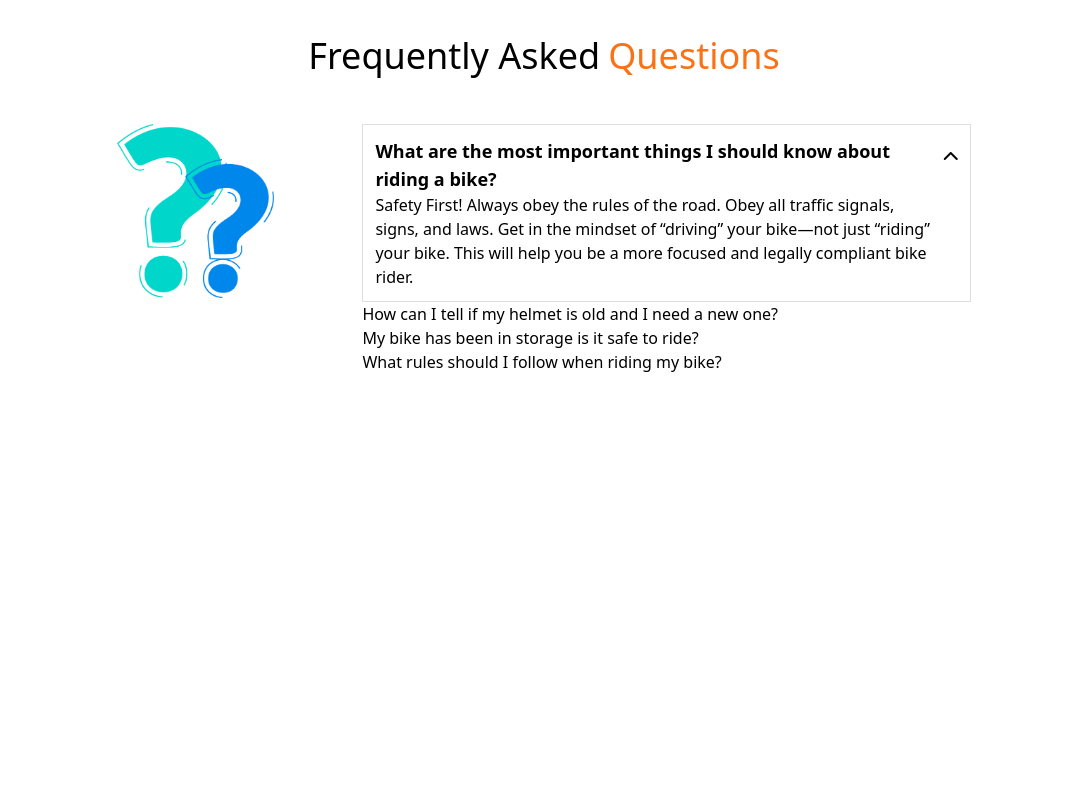
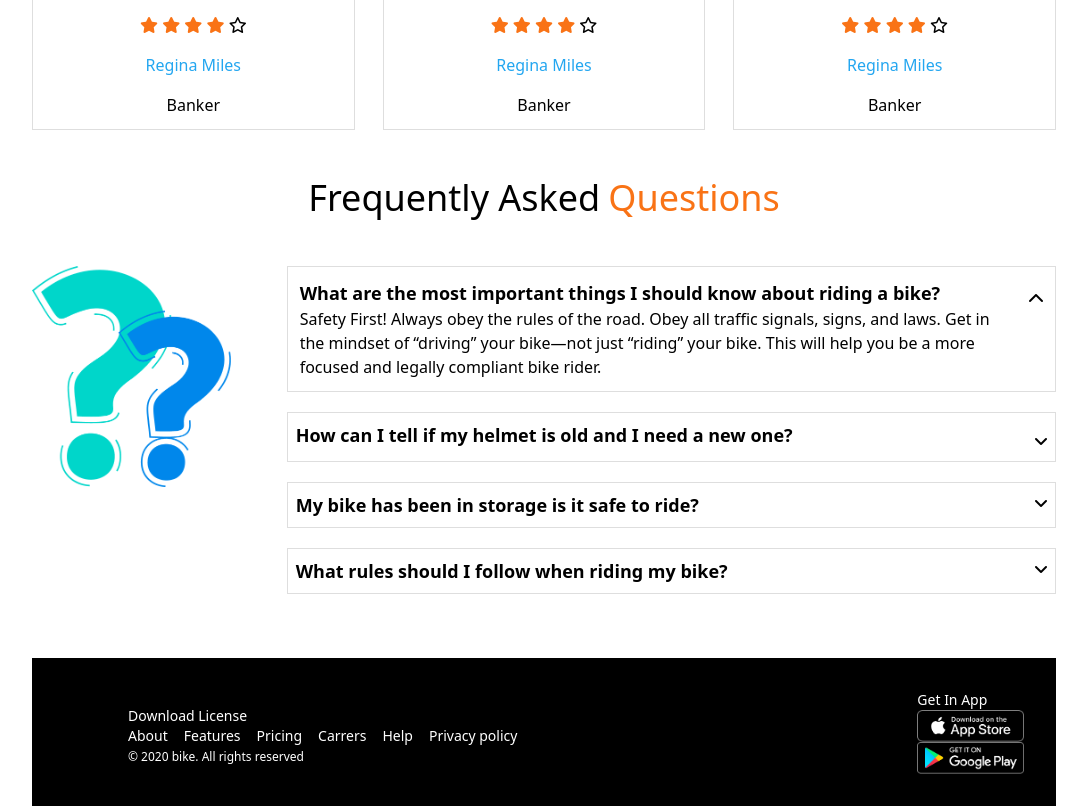
Before and after one commit to M1ruhul/Bikezone, a plain HTML site: page index.html in a window 1280 px wide. Shown: the part 1967-2773 px from the top of the page, without its empty margins (96-1183 px from the left). Before the commit the page ends 2341 px from the top, so only its background shows below. Drawn offline with nearby package versions, Linux system fonts and the light colour scheme.

Commit message:
project maximum work done

```diff
--- a/index.html
+++ b/index.html
@@ -20,13 +20,13 @@
     <link rel="stylesheet" href="./style/style.css">
 </head>
 
-<body class="mx-auto w-8/12">
+<body class="mx-auto w-4/5">
     <header>
         <section>
             <!-- header section nav bar -->
             <div>
                 <div class="flex justify-between p-8">
-                    <h1 class="font-bold items-center">Bike Dekho</h1>
+                    <h1 class="font-bold items-center m-auto ml-0">Bike Dekho</h1>
                     <ul class="flex justify-between items-center gap-3">
                         <ol>Home</ol>
                         <ol>Shop</ol>
@@ -37,17 +37,18 @@
                 </div>
             </div>
             <!-- header cover section  -->
-            <div class="bg-[#E76F511A] p-6 flex justify-between">
-                <div class="flex flex-col gap-4 px-8 py-8">
-                    <h1 class="font-bold text-4xl">Ride-on R15 V4 <br> with Smile</h1>
-                    <p>Amet minim mollit non deserunt ullamco <br>
-                        est sit aliqua dolor do amet sint. Velit officia consequat <br> duis enim velit mollit.</p>
+            <div class="bg-[#E76F511A] mt-5 p-5 flex justify-between">
+                <span><i class="fa-solid fa-chevron-left mt-44 "></i></span>
+                <div class="flex flex-col gap-4 mt-10 px-16 py-8">
+                    <h1 class="font-extrabold text-4xl">Ride-on R15 V4 <br> with Smile</h1>
+                    <p class="text-sm">Amet minim mollit non deserunt ullamco <br>est sit aliqua dolor do amet sint. Velit officia consequat <br> duis enim velit mollit.</p>
                     <h3 class="bg-[#E76F51] w-24 text-center p-3 rounded-lg text-white">Purchase</h3>
                 </div>
                 <div>
                     <!-- img -->
-                     <img src="./images/slider/bike2.png" alt="" srcset="">
+                     <img class="mt-10" src="./images/slider/bike2.png" alt="" srcset="">
                 </div>
+                <span><i class="fa-solid fa-chevron-right mt-44 text-orange-500"></i></span>
             </div>
         </section>
     </header>
@@ -55,11 +56,11 @@
         <!-- Fetured Bikes In This Year -->
         <section>
             <div>
-                <div class="flex flex-col text-center mt-20">
+                <div class="flex flex-col gap-2 text-center mt-20">
                     <h1 class="font-bold text-4xl">Fetured Bikes In This Year</h1>
-                    <h4 class="text-orange-500	">Best bike collection</h4>
+                    <h4 class="text-orange-500 border-x-8 border-orange-500">Best bike collection</h4>
                 </div>
-                <div class="flex gap-10 w-4/5 mt-10">
+                <div class="flex justify-between mt-10">
                     <img class="grayscale" src="./images/others/feature-bike.png" alt="" srcset="">
                     <img src="./images/others/feature-bike.png" alt="" srcset="">
                     <img class="grayscale" src="./images/others/feature-bike.png" alt="" srcset="">
@@ -154,7 +155,7 @@
         <!-- Frequently Asked Questions last of the main section -->
          <section>
             <h1 class="flex justify-center text-4xl mt-12">Frequently Asked <span class="text-orange-500 ml-2">Questions</span></h1>
-            <div class="flex gap-8 justify-between mt-12">
+            <div class="flex justify-between mt-12">
                 <div>
                     <img src="./images/others/faq.png" alt="">
                 </div>
@@ -172,20 +173,66 @@
                             </div>
                         </div>
                     </div>
-                    <div>
-                        <h1>How can I tell if my helmet is old and I need a
-                            new one?</h1>
+                    <div class="flex justify-between gap-3 border border-[#DEDEDE] p-2 mt-5">
+                        <div>
+                            <h1  class="text-lg font-bold">How can I tell if my helmet is old and I need a
+                                new one?</h1>
+                        </div>
+                        <div>
+                            <i class="fa-solid fa-angle-down mt-3"></i>
+                        </div>
                     </div>
-                    <div>
-                        <h1>My bike has been in storage is it safe to ride?</h1>
+                    <div class="flex justify-between gap-3 border border-[#DEDEDE] p-2 mt-5">
+                        <div>
+                            <h1 class="text-lg font-bold">My bike has been in storage is it safe to ride?</h1>
+                        </div>
+                        <div>
+                            <i class="fa-solid fa-angle-down"></i>
+                        </div>
                     </div>
-                    <div>
-                        <h1>What rules should I follow when riding my bike?</h1>
+                    <div class="flex justify-between gap-3 border border-[#DEDEDE] p-2 mt-5">
+                        <div>
+                            <h1 class="text-lg font-bold">What rules should I follow when riding my bike?</h1>
+                        </div>
+                        <div>
+                            <i class="fa-solid fa-angle-down"></i>
+                        </div>
                     </div>
+
                 </div>
             </div>
          </section>
     </main>
+<!-- footer section start here  -->
+    <footer>
+        <section>
+            <div class="flex justify-between bg-black mt-16">
+                <!-- footer left side -->
+                <div class="ml-24 mt-12 text-sm">
+                    <div class="text-white">
+                        <h1>Download <span>License</span></h1>
+                    </div>
+                    <div>
+                        <ul class="flex justify-between gap-4 text-white">
+                            <ol>About</ol>
+                            <ol>Features</ol>
+                            <ol>Pricing</ol>
+                            <ol>Carrers</ol>
+                            <ol>Help</ol>
+                            <ol>Privacy policy</ol>
+                        </ul>
+                    </div>
+                    <span class="text-white text-xs">© 2020 bike. All rights reserved</span>
+                </div>
+                <!-- footer right side -->
+                <div class="p-8">
+                    <h1 class="text-white text-sm">Get In App</h1>
+                    <img class="h-8" src="./images/others/ios.png" alt="" srcset="">
+                    <img class="h-8" src="./images/others/android.png" alt="">
+                </div>
+            </div>
+        </section>
+    </footer>
 </body>
 
 </html>
```
